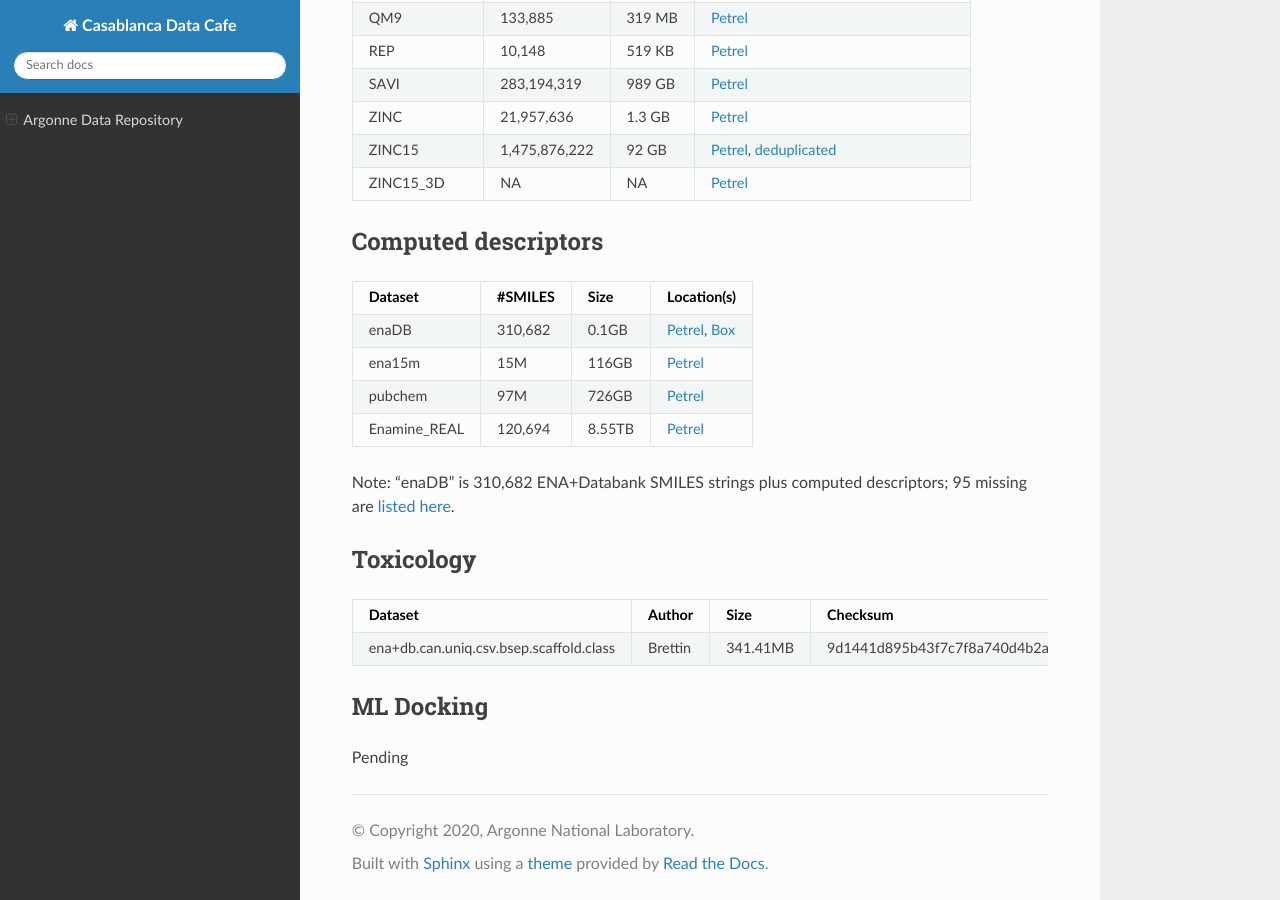
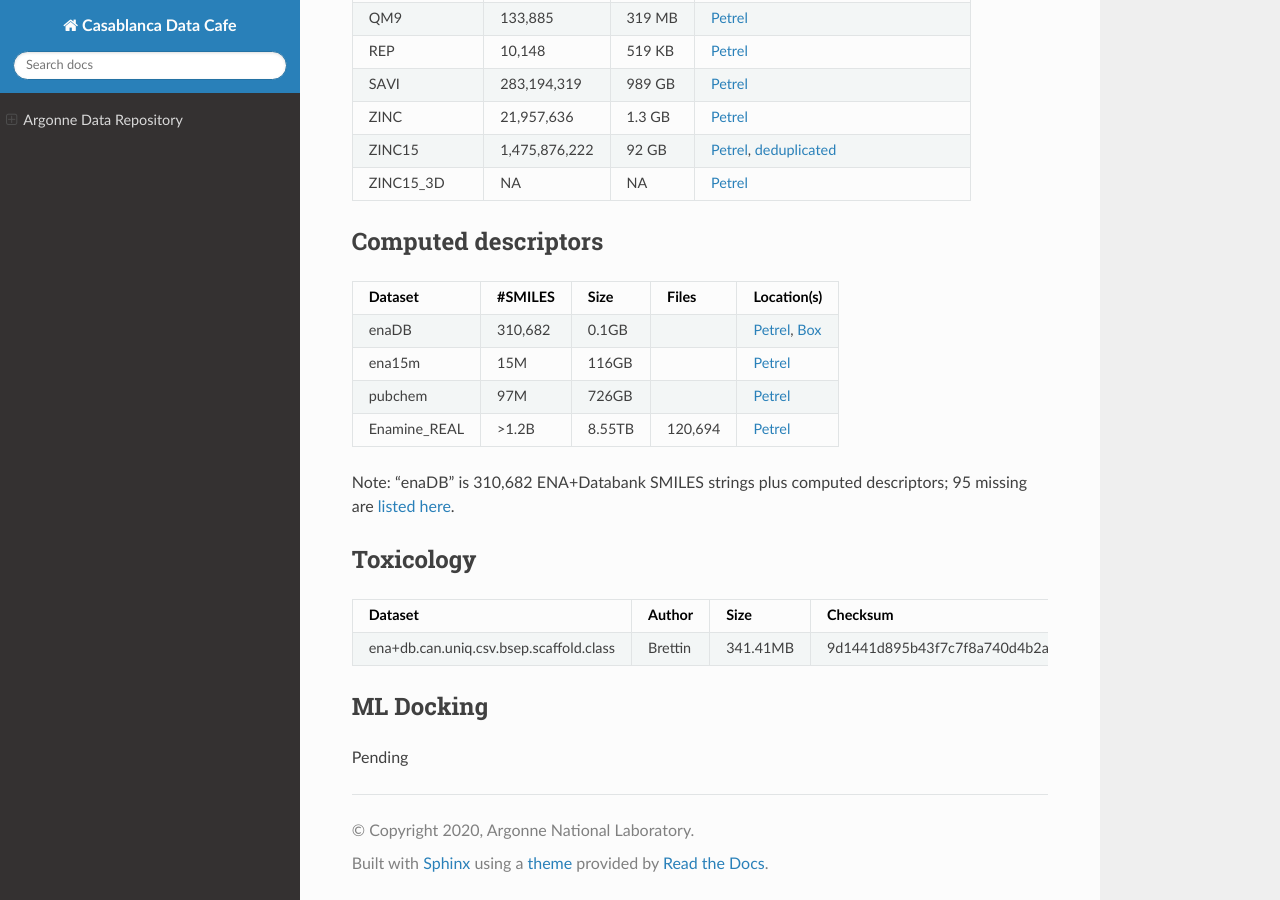
Before and after one commit to 2019-ncovgroup/2019-nCoVdata, a Sphinx documentation site: the page built from docs/index.rst, in a window 1280 px wide and 900 px high, scrolled down 817 px. Built offline with Sphinx 7.4.7 and the Read the Docs theme 2.0.0, drawn with Linux system fonts in a browser that asks for light colours.

Commit message:
Updating num smiles

```diff
--- a/docs/index.rst
+++ b/docs/index.rst
@@ -42,14 +42,14 @@
 Computed descriptors
 --------------------
 
-============ ======== ============ ============
-Dataset      #SMILES  Size         Location(s)
-============ ======== ============ ============
-enaDB        310,682  0.1GB        `Petrel <https://app.globus.org/file-manager?origin_id=a386b552-6086-11ea-9688-0e56c063f437&origin_path=%2Fdata%2Fdescriptors%2Fena15m_descriptors%2F>`_, `Box <https://anl.app.box.com/file/630951461406>`_
-ena15m       15M      116GB        `Petrel <https://app.globus.org/file-manager?origin_id=a386b552-6086-11ea-9688-0e56c063f437&origin_path=%2Fdata%2Fdescriptors%2Fena15m_descriptors%2F>`_
-pubchem      97M      726GB        `Petrel <https://app.globus.org/file-manager?origin_id=a386b552-6086-11ea-9688-0e56c063f437&origin_path=%2Fdata%2Fdescriptors%2Fpubchem128_descriptors%2F>`_
-Enamine_REAL 120,694  8.55TB       `Petrel <https://app.globus.org/file-manager?origin_id=a386b552-6086-11ea-9688-0e56c063f437&origin_path=%2Fdata%2Fdescriptors%2FEnamine_Real_Descriptors%2F>`_
-============ ======== ============ ============
+============ ======== ============ ======== ============
+Dataset      #SMILES  Size         Files    Location(s)
+============ ======== ============ ======== ============
+enaDB        310,682  0.1GB                 `Petrel <https://app.globus.org/file-manager?origin_id=a386b552-6086-11ea-9688-0e56c063f437&origin_path=%2Fdata%2Fdescriptors%2Fena15m_descriptors%2F>`_, `Box <https://anl.app.box.com/file/630951461406>`_
+ena15m       15M      116GB                 `Petrel <https://app.globus.org/file-manager?origin_id=a386b552-6086-11ea-9688-0e56c063f437&origin_path=%2Fdata%2Fdescriptors%2Fena15m_descriptors%2F>`_
+pubchem      97M      726GB                 `Petrel <https://app.globus.org/file-manager?origin_id=a386b552-6086-11ea-9688-0e56c063f437&origin_path=%2Fdata%2Fdescriptors%2Fpubchem128_descriptors%2F>`_
+Enamine_REAL >1.2B    8.55TB       120,694  `Petrel <https://app.globus.org/file-manager?origin_id=a386b552-6086-11ea-9688-0e56c063f437&origin_path=%2Fdata%2Fdescriptors%2FEnamine_Real_Descriptors%2F>`_
+============ ======== ============ ======== ============
 
 Note: "enaDB" is 310,682 ENA+Databank SMILES strings plus computed descriptors; 95 missing are `listed here <https://app.globus.org/file-manager?origin_id=a386b552-6086-11ea-9688-0e56c063f437&origin_path=%2Fdata%2F>`_.
 
```
